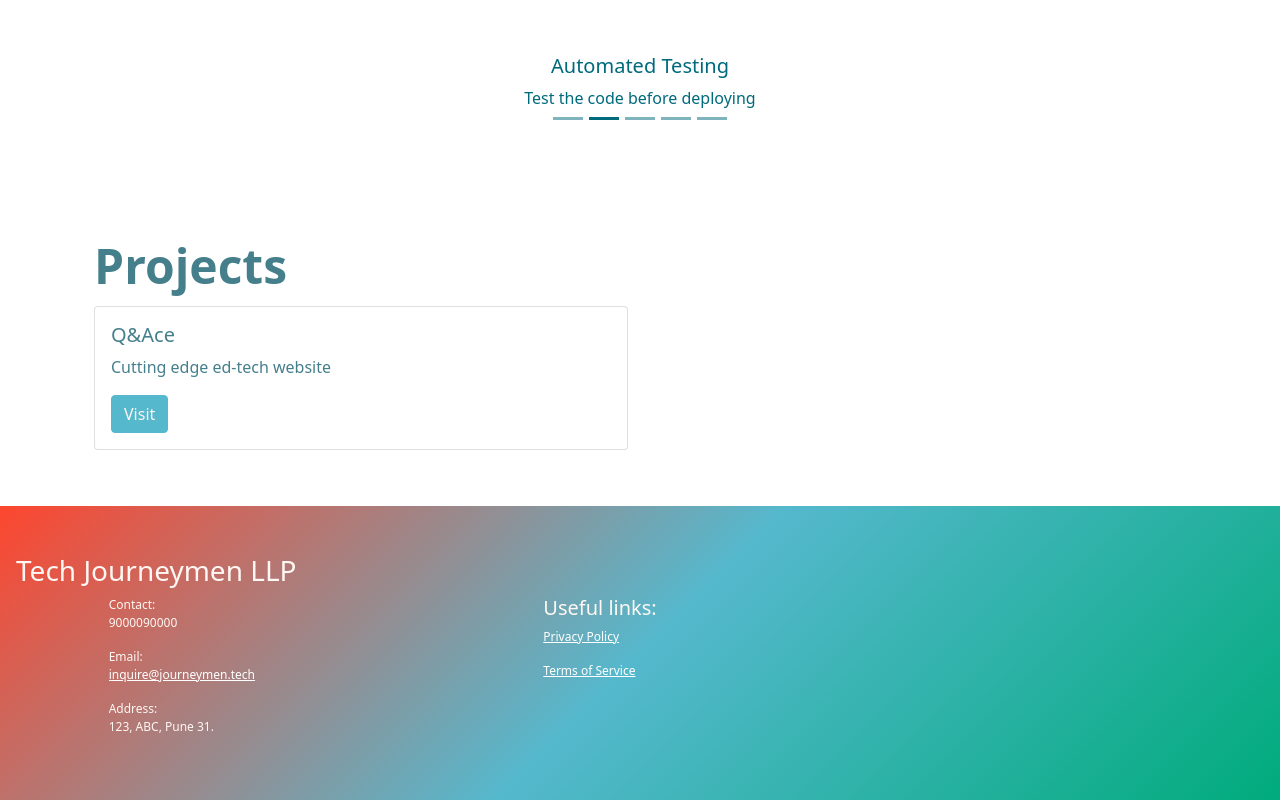
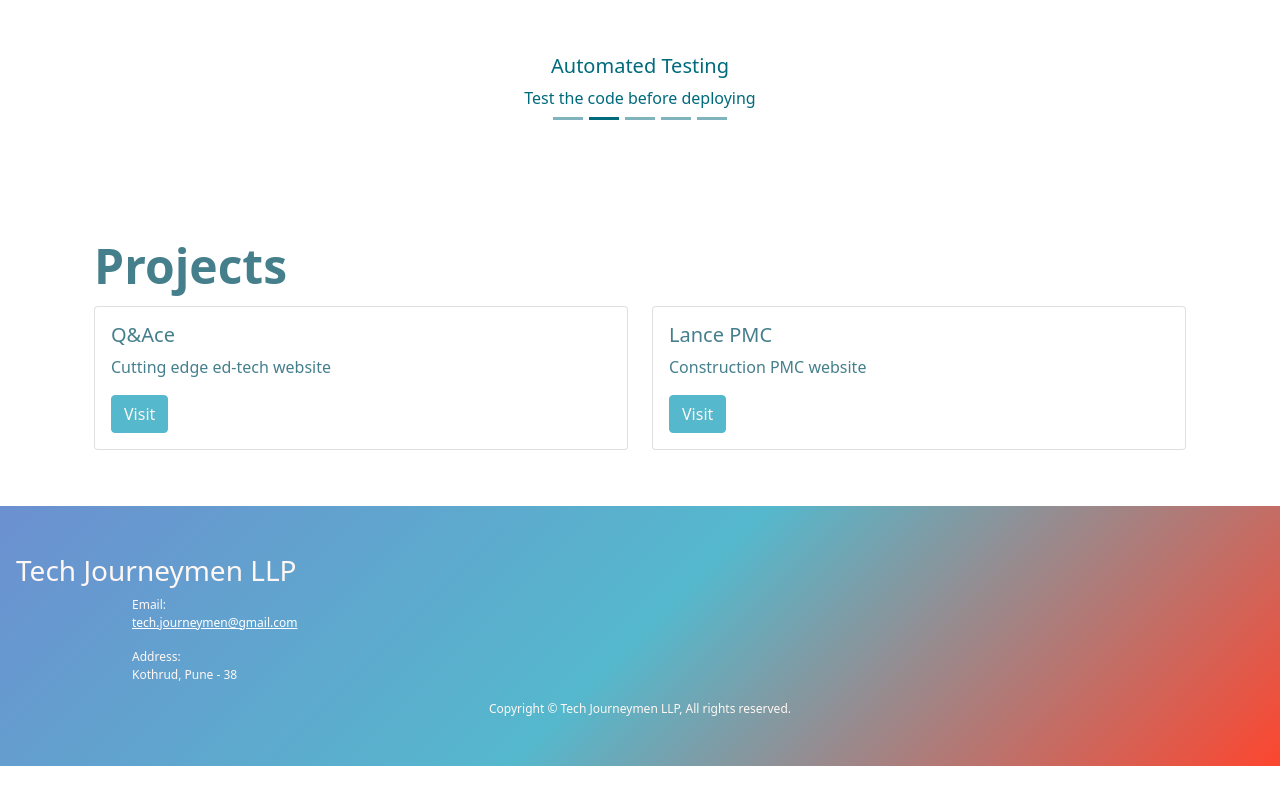
Before and after one commit to vaibhav-trial/journeymen.tech, a plain HTML site: page index.html in a window 1280 px wide. Shown: the part 1842-2642 px from the top of the page. After the commit the page ends 2608 px from the top, so only its background shows below. Drawn offline with Linux system fonts and the light colour scheme.

Commit message:
Update some stuff

```diff
--- a/assets/css/journeymen.tech.css
+++ b/assets/css/journeymen.tech.css
@@ -8,7 +8,8 @@ Setup
   --tj-color-accent-primary: #006a7d;
   --tj-color-accent-secondary: #55b8cd;
   --tj-color-green: #00ab7c;
-  --tj-color-blue: #00a9e9;
+  --tj-color-blue: #6c90d0;
+  /* --tj-color-blue: #00a9e9; */
   --tj-color-gray: #457f8c;
   --tj-color-white: #fff7f3;
 }
@@ -60,9 +61,9 @@ home jumbotron
   color: var(--tj-color-white);
   background-image: linear-gradient(
     135deg,
-    var(--tj-color-primary),
+    var(--tj-color-blue),
     var(--tj-color-accent-secondary),
-    var(--tj-color-green)
+    var(--tj-color-primary)
   );
 }
 
@@ -75,9 +76,9 @@ home jumbotron
   color: var(--tj-color-white);
   background-image: linear-gradient(
     135deg,
-    var(--tj-color-primary),
+    var(--tj-color-blue),
     var(--tj-color-accent-secondary),
-    var(--tj-color-green)
+    var(--tj-color-primary)
   );
   overflow-x: hidden;
 }
@@ -121,3 +122,7 @@ Footer
 .footer a {
   color: white;
 }
+
+.navbar-logo {
+  max-width: 20vw;
+}
--- a/index.html
+++ b/index.html
@@ -5,6 +5,7 @@
     <meta http-equiv="X-UA-Compatible" content="IE=edge" />
     <meta name="viewport" content="width=device-width, initial-scale=1.0" />
     <title>Tech Journeymen</title>
+    <link rel="shortcut icon" href="assets/img/tj-favicon.png" type="image/png">
     <link rel="stylesheet" href="assets/css/bootstrap.min.css" />
     <link rel="stylesheet" href="assets/css/journeymen.tech.css" />
   </head>
@@ -12,7 +13,9 @@
   <body>
     <nav id="navbar" class="navbar fixed-top navbar-expand-lg navbar-light bg-light">
       <div class="container-fluid">
-        <a class="navbar-brand" href="#home">Tech Journeymen</a>
+        <a class="navbar-brand" href="#home">
+          <img class="navbar-logo" src="assets/img/tj-logo.png" alt="Tech Journeymen">
+        </a>
         <button
           class="navbar-toggler"
           type="button"
@@ -138,7 +141,16 @@
             <div class="card-body">
               <h5 class="card-title">Q&Ace</h5>
               <p class="card-text">Cutting edge ed-tech website</p>
-              <a href="https://vaibhav-trial.github.io/q-and-ace/take-4/" target="_blank" class="btn btn-primary shadow-none">Visit</a>
+              <a href="https://qnace.ai" target="_blank" class="btn btn-primary shadow-none">Visit</a>
+            </div>
+          </div>
+        </div>
+        <div class="col-md-6 mb-2">
+          <div class="card">
+            <div class="card-body">
+              <h5 class="card-title">Lance PMC</h5>
+              <p class="card-text">Construction PMC website</p>
+              <a href="https://lancepmc.com" target="_blank" class="btn btn-primary shadow-none">Visit</a>
             </div>
           </div>
         </div>
@@ -147,21 +159,14 @@
     <div id="get-in-touch"></div>
     <footer class="py-5 bg-theme overflow-hidden footer">
       <h3 class="mx-3">Tech Journeymen LLP</h3>
-      <div class="row">
-        <div class="col-1"></div>
-        <div class="col-4">
-          <p>Contact:<br>9000090000</p>
-          <p>Email:<br><a href="mailto:inquire@journeymen.tech">inquire@journeymen.tech</a></p>
-          <p>Address:<br>123, ABC, Pune 31.</p>
+      <div class="row mx-3">
+        <div class="col-md-1"></div>
+        <div class="col-md-4">
+          <p>Email:<br><a href="mailto:tech.journeymen@gmail.com">tech.journeymen@gmail.com</a></p>
+          <p>Address:<br>Kothrud, Pune - 38</p>
         </div>
-        <div class="col-3">
-          <h5>Useful links:</h5>
-          <p><a href="#">Privacy Policy</a></p>
-          <p><a href="#">Terms of Service</a></p>
-        </div>
-        <div class="col-3"></div>
-        <div class="col-1"></div>
       </div>
+      <div class="flex text-center">Copyright &copy; Tech Journeymen LLP, All rights reserved.</div>
     </footer>
     <script src="assets/js/bootstrap.min.js"></script>
     <script src="assets/js/journeymen.tech.js"></script>
```
Also changed, not shown: assets/img/tj-favicon.png (added), assets/img/tj-logo.png (added).
